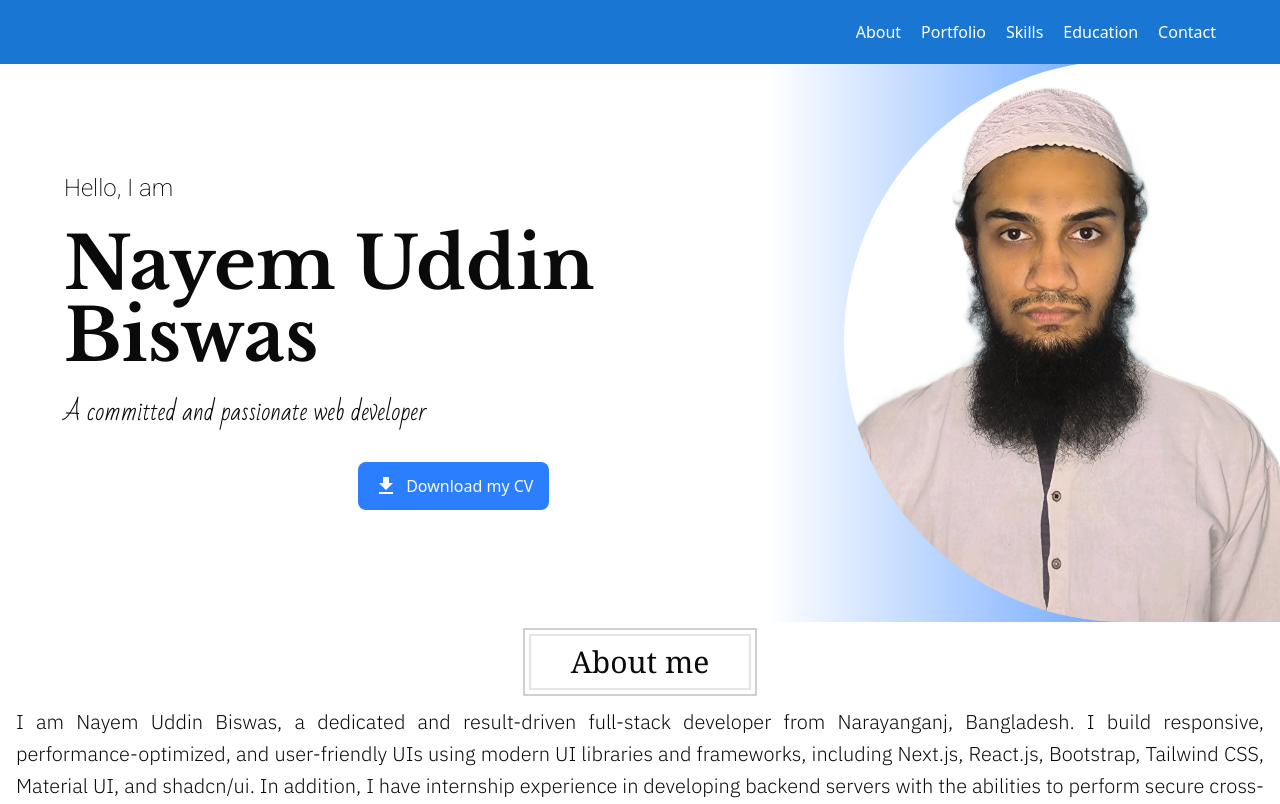
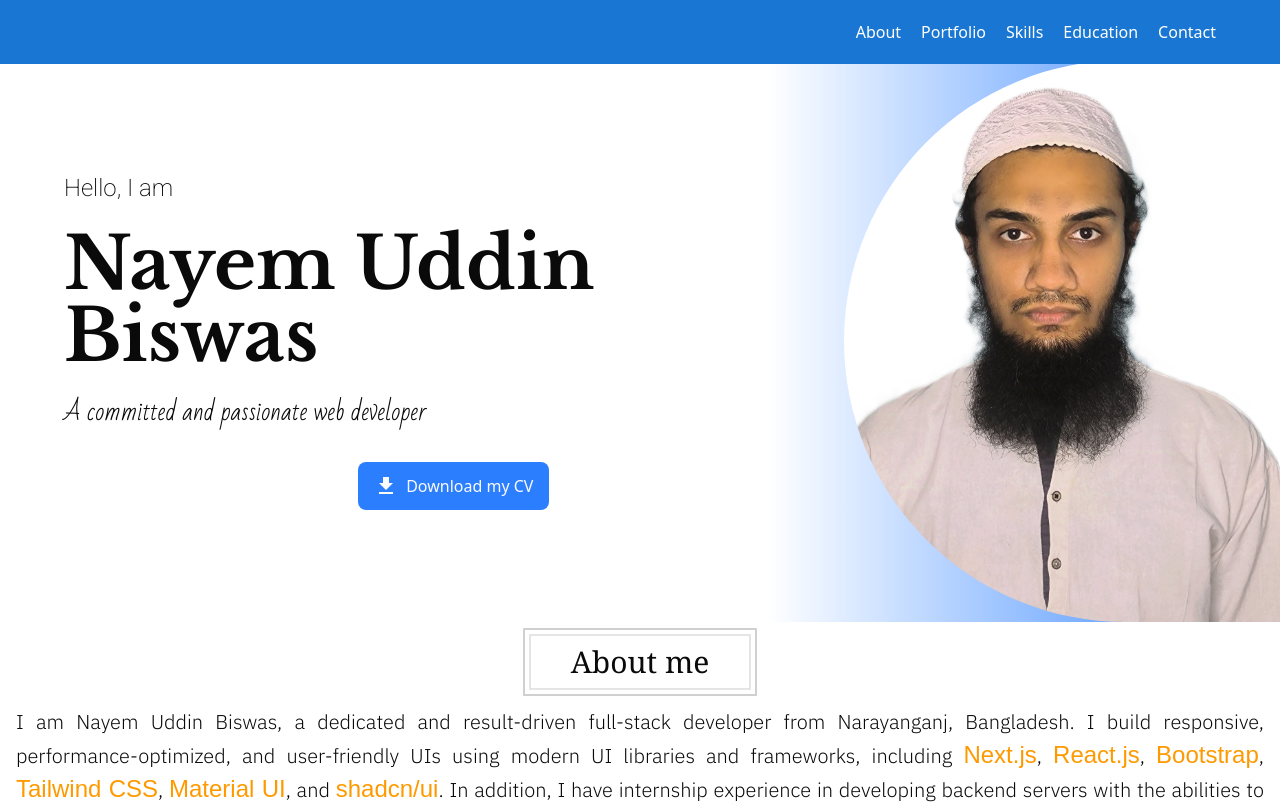
Before and after one commit to nayem-uddin/portfolio, a Next.js app: page / in a window 1280 px wide. Shown: the top 804 px of the page. Built offline with nearby package versions, Linux system fonts and the light colour scheme; what @mui/material-nextjs, @toolpad/core would draw is missing.

Commit message:
modify details
-beautify tech names

```diff
--- a/app/ui/about/details.tsx
+++ b/app/ui/about/details.tsx
@@ -1,4 +1,5 @@
 import { ibmPlexSans } from "@/lib/fonts";
+import Tech from "./tech";
 
 export default function Details() {
   return (
@@ -8,17 +9,18 @@ export default function Details() {
       I am Nayem Uddin Biswas, a dedicated and result-driven full-stack
       developer from Narayanganj, Bangladesh. I build responsive,
       performance-optimized, and user-friendly UIs using modern UI libraries and
-      frameworks, including Next.js, React.js, Bootstrap, Tailwind CSS, Material
-      UI, and shadcn/ui. In addition, I have internship experience in developing
-      backend servers with the abilities to perform secure cross-platform data
-      exchange using Node.js, Express.js, Sequelize, and Socket.IO. I have
-      hands-on experience in MySQL, and currently, I am learning PostgreSQL.
-      Since the beginning of my web development journey, I have been working
-      with JavaScript. But, as an attempt to get used to the latest web
-      technologies, I have started learning about and working with TypeScript.
-      Besides, I try to follow the best practices and principles of software
-      development, including SOLID principles, to ensure the scalability and
-      modularity of the web projects.
+      frameworks, including <Tech>Next.js</Tech>, <Tech>React.js</Tech>,{" "}
+      <Tech>Bootstrap</Tech>, <Tech>Tailwind CSS</Tech>,{" "}
+      <Tech>Material UI</Tech>, and <Tech>shadcn/ui</Tech>. In addition, I have
+      internship experience in developing backend servers with the abilities to
+      perform secure cross-platform data exchange using Node.js, Express.js,
+      Sequelize, and Socket.IO. I have hands-on experience in MySQL, and
+      currently, I am learning PostgreSQL. Since the beginning of my web
+      development journey, I have been working with JavaScript. But, as an
+      attempt to get used to the latest web technologies, I have started
+      learning about and working with TypeScript. Besides, I try to follow the
+      best practices and principles of software development, including SOLID
+      principles, to ensure the scalability and modularity of the web projects.
     </p>
   );
 }
--- /dev/null
+++ b/app/ui/about/tech.tsx
@@ -0,0 +1,11 @@
+import { notoSansMultani } from "@/lib/fonts";
+
+export default function Tech({ children }: { children: React.ReactNode }) {
+  return (
+    <code
+      className={`text-lg md:text-xl lg:text-2xl text-amber-500 ${notoSansMultani.className}`}
+    >
+      {children}
+    </code>
+  );
+}
--- a/lib/fonts.ts
+++ b/lib/fonts.ts
@@ -4,6 +4,7 @@ import {
   Inter,
   Libre_Baskerville,
   Lora,
+  Noto_Sans_Multani,
   Noto_Serif,
   Open_Sans,
   Poppins,
@@ -53,3 +54,8 @@ export const poppins = Poppins({
   weight: ["500"],
   subsets: ["latin"],
 });
+
+export const notoSansMultani = Noto_Sans_Multani({
+  weight: ["400"],
+  subsets: ["latin"],
+});
```
